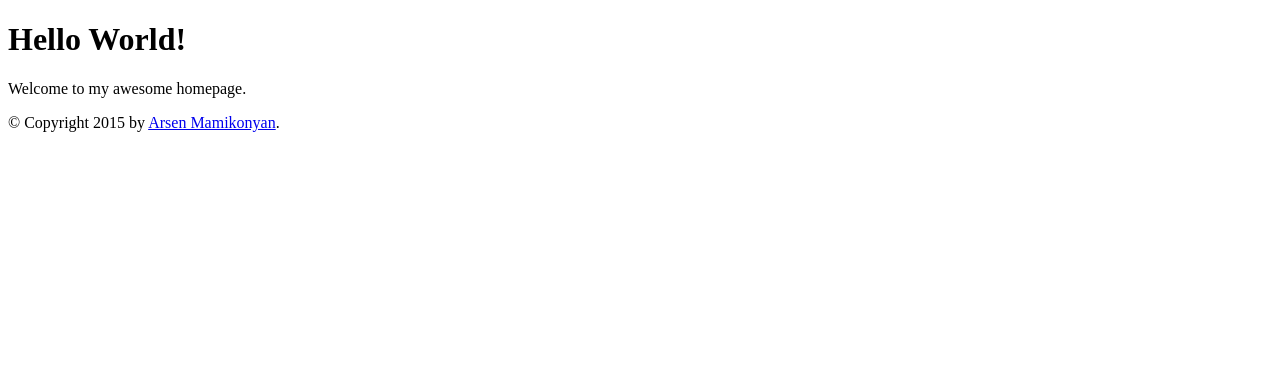
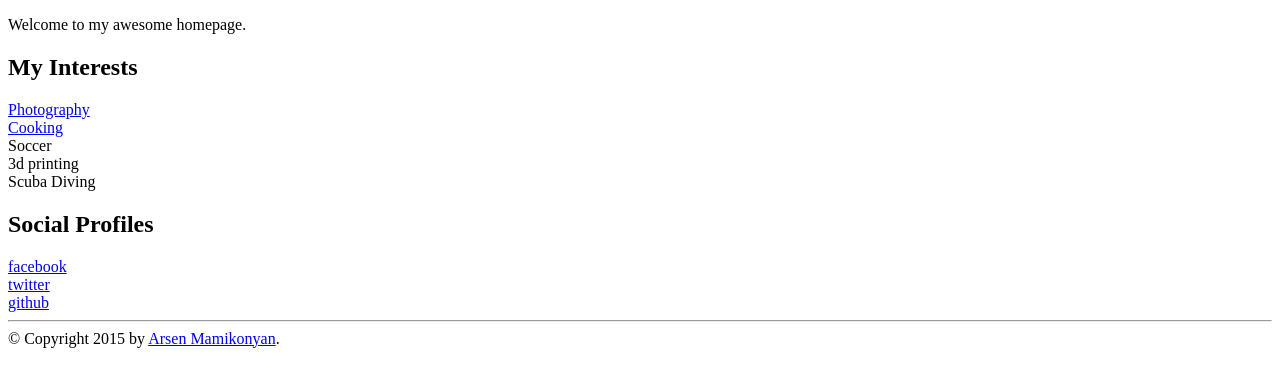
Before and after one commit to esqaw/esqaw.github.io, a Flask app: page / in a window 1280 px wide. Shown: the top 387 px of the page. Run offline with Flask 2, Linux system fonts and the light colour scheme.

Commit message:
Port my incomplete website

```diff
--- a/arsen_mamikonyan_am.py
+++ b/arsen_mamikonyan_am.py
@@ -2,6 +2,38 @@ from flask import Flask
 from flask import render_template
 app = Flask(__name__)
 
-@app.route("/")
-def hello():
-    return render_template("index.html")
+@app.route('/')
+def index():
+    interests = [{
+        'name': 'Photography',
+        'url': 'http://ppd.arsen.mamikonyan.am/',
+      },
+      {
+        'name': 'Cooking',
+        'url': 'http://cook.arsen.mamikonyan.am/',
+      },
+      {
+        'name': 'Soccer',
+      },
+      {
+        'name': '3d printing',
+      },
+      {
+        'name': 'Scuba Diving',
+      }]
+    profiles = [
+      {
+        'service': 'facebook',
+        'url': 'https://www.facebook.com/arsen.mamikonyan',
+      },
+      {
+        'service': 'twitter',
+        'url': 'https://twitter.com/mamikonyana',
+      },
+      {
+        'service': 'github',
+        'url': 'https://github.com/mamikonyana'
+      }]
+    return render_template('index.html',
+                           interests=interests,
+                           profiles=profiles)
--- a/templates/base.html
+++ b/templates/base.html
@@ -7,9 +7,10 @@
 </head>
 <body>
     <div id="content">{% block content %}{% endblock %}</div>
+    <hr>
     <div id="footer">
         {% block footer %}
-        &copy; Copyright 2015 by <a href="https://arsen.mamikonyan.am">Arsen Mamikonyan</a>.
+        &copy; Copyright 2015 by <a href="http://arsen.mamikonyan.am">Arsen Mamikonyan</a>.
         {% endblock %}
     </div>
 </body>
--- a/templates/index.html
+++ b/templates/index.html
@@ -3,8 +3,26 @@
 {% block title %}Index{% endblock %}
 
 {% block content %}
-    <h1>Hello World!</h1>
     <p class="important">
       Welcome to my awesome homepage.
     </p>
+
+    <h2>My Interests</h2>
+    {% for interest in interests %}
+      <div class="interest">
+        {% if 'url' in interest %}
+          <a href="{{interest.url}}">{{interest.name}}</a>
+        {% else %}
+          {{interest.name}}
+        {% endif %}
+      </div>
+    {% endfor %}
+
+    <h2>Social Profiles</h2>
+    {% for profile in profiles %}
+      <div class="social">
+        <a href="{{profile.url}}">{{profile.service}}</a>
+      </div>
+    {% endfor %}
+
 {% endblock %}
```
